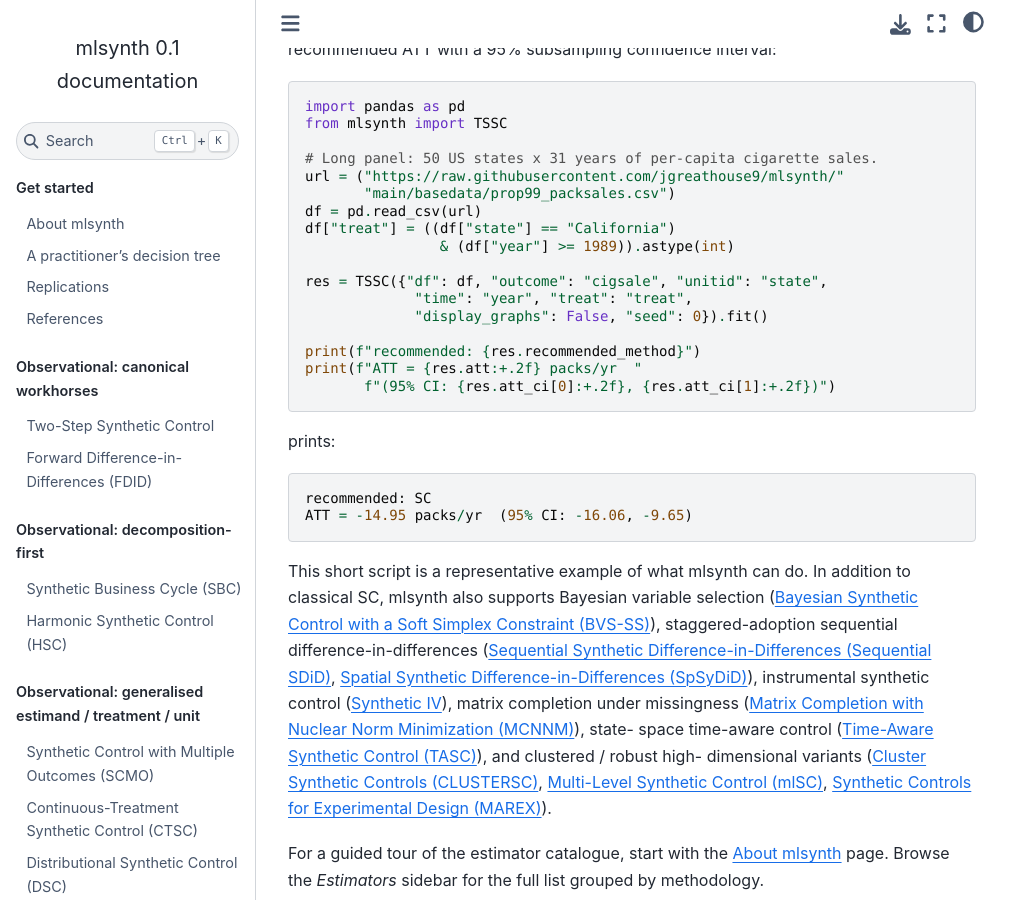
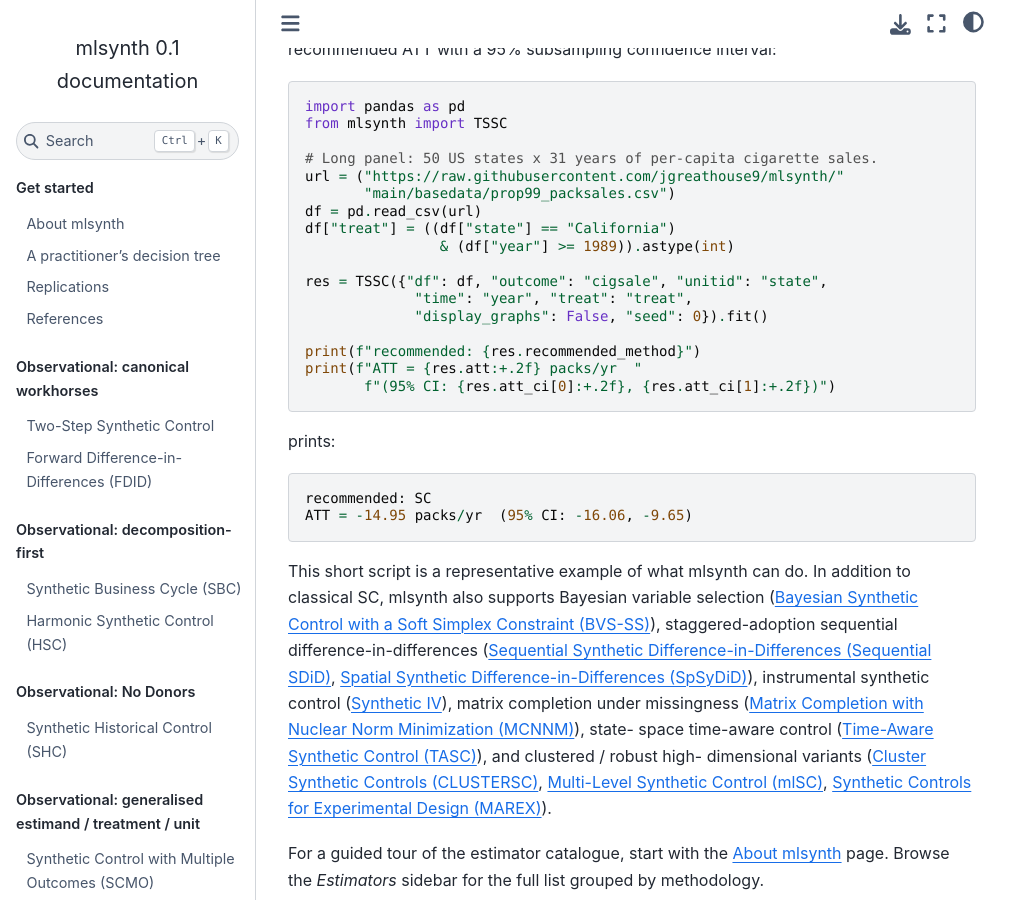
Before and after one commit to jgreathouse9/mlsynth, a Sphinx documentation site: the page built from docs/index.rst, in a window 1280 px wide and 900 px high, scrolled down 426 px. Shown: the whole window, without its empty margins (0-1031 px from the left). Built offline with Sphinx 7.4.7 and the Sphinx Book theme 1.1.4, drawn with Linux system fonts in a browser that asks for light colours; pages that are not in the unit, such as notebooks, are missing from menus.

Commit message:
Update documentation to include new sections

```diff
--- a/docs/index.rst
+++ b/docs/index.rst
@@ -149,6 +149,17 @@ headline numbers.
    sbc
    hsc
 
+
+
+.. toctree::
+   :hidden:
+   :caption: Observational: No Donors
+
+   shc
+
+
+
+
 .. toctree::
    :hidden:
    :caption: Observational: generalised estimand / treatment / unit
```
